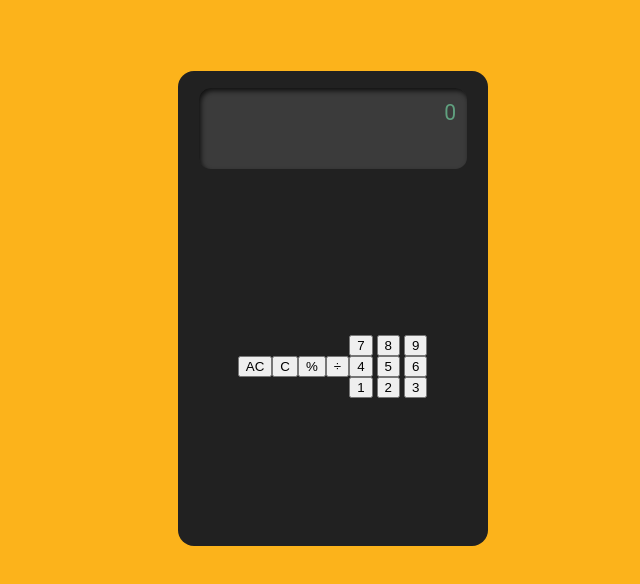
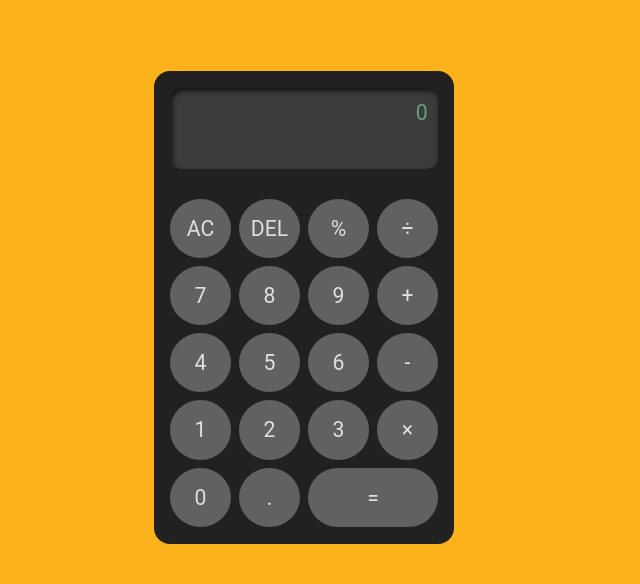
Before and after one commit to Warmanelcpp/Calculator, a plain HTML site: page index.html in a window 1280 px wide. Shown: the whole page, without its empty margins (336-976 px from the left). Drawn offline with Linux system fonts and the light colour scheme.

Commit message:
Interface fixed

```diff
--- a/index.html
+++ b/index.html
@@ -24,27 +24,33 @@
             <div class="all-buttons">
                     <div class="top-buttons">
                         <button id="allclear">AC</button>
-                        <button id="clear">C</button>
+                        <button id="clear">DEL</button>
                         <button id="remainder" value="%">%</button>
                         <button id="divide" value="/">÷</button>
                     </div>
-                <div class="numbers">
-                    <div class="first-numbers">
-                        <button id="digit-7" value="7">7</button>
-                        <button id="digit-7" value="7">8</button>
-                        <button id="digit-7" value="7">9</button>
+                    <div class="first-buttons">
+                        <button class="number" id="digit-7" value="7">7</button>
+                        <button class="number" id="digit-8" value="7">8</button>
+                        <button class="number" id="digit-9" value="7">9</button>
+                        <button id="plus" value="+">+</button>
                     </div>
-                    <div class="second-numbers">
-                        <button id="digit-4" value="4">4</button>
-                        <button id="digit-5" value="5">5</button>
-                        <button id="digit-6" value="6">6</button>
+                    <div class="second-buttons">
+                        <button class="number" id="digit-4" value="4">4</button>
+                        <button class="number" id="digit-5" value="5">5</button>
+                        <button class="number" id="digit-6" value="6">6</button>
+                        <button id="minus" value="-">-</button>
                     </div>
                     <div class="third-numbers">
-                        <button id="digit-1" value="1">1</button>
-                        <button id="digit-2" value="2">2</button>
-                        <button id="digit-3" value="3">3</button>
+                        <button class="number" id="digit-1" value="1">1</button>
+                        <button class="number" id="digit-2" value="2">2</button>
+                        <button class="number" id="digit-3" value="3">3</button>
+                        <button id="multiply" value="x">×</button>
                     </div>
-                </div>
+                    <div class="four-numbers">
+                        <button class="number" id="digit-0" value="0">0</button>
+                        <button id="point" value=".">.</button>
+                        <button id="answer" value="=">=</button>
+                    </div>
             </div>
         </div>
 
--- a/script.js
+++ b/script.js
@@ -0,0 +1,5 @@
+function calculator(){
+    let answer=0;
+    const number1=document.getElementsByClassName(".number")
+    const number2=document.getElementsByClassName(".number")
+}
--- a/style.css
+++ b/style.css
@@ -5,17 +5,18 @@ body{
 #screen{
     display: flex;
     flex-direction: column;
+    justify-content: center;
+    align-items: center;
 }
 
 #display{
     height: 115px;
-    width: 310px;
+    width: 300px;
     background-color: rgb(33, 33, 33);
     display: flex;
     justify-content: center;
     align-items: center;
     margin-top: 5%;
-    margin-left: 40%;
     border-top-left-radius: 16px;
     border-top-right-radius: 16px;
 }
@@ -68,19 +69,43 @@ body{
 
 .all-buttons{
     background-color: rgb(33, 33, 33);
-    width: 310px;
-    height: 360px;
-    background-color: rgb(33, 33, 33);
+    height: 345px;
+    width: 300px;
+    gap:8px;
     display: flex;
-    justify-content: center;
     align-items: center;
-    margin-left: 40%;
+    flex-direction: column;
+    padding-top: 1% ;
     border-bottom-left-radius: 16px;
     border-bottom-right-radius: 16px;
 }
 
-.top-buttons{
+button{
+    background-color: rgb(97, 97, 97);
+    border-radius: 100%;
+    height: 59.2px;
+    width: 61px;
+    font-size: 21.2px;
+    font-family: 'Quicksand', 'Roboto', sans-serif;
+    text-align: center;
+    border: none;
+    color: rgb(223, 223, 223);
+}
+
+#answer{
+    width: 130px;
+    height: 59.2px;
+    border-top-left-radius: 40px;
+    border-top-right-radius: 40px;
+    border-bottom-left-radius: 40px;
+    border-bottom-right-radius: 40px;
+}
+
+.top-buttons,
+.first-buttons,
+.second-buttons,
+.third-numbers,
+.four-numbers {
     display: flex;
-    justify-content: center;
-    align-items: center;
+    gap: 8px;
 }
```
